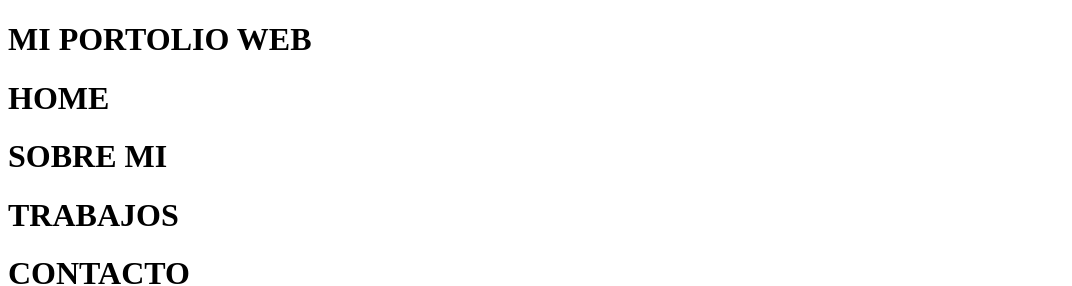
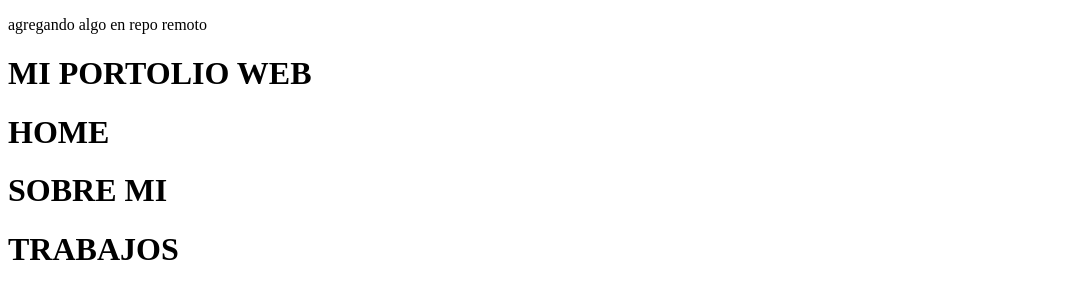
Before and after one commit to BrunoCamposChamia/PortFrontEnd, a plain HTML site: page index.html in a window 1280 px wide. Shown: the top 286 px of the page, without its empty margins (0-1072 px from the left). Drawn offline with Linux system fonts and the light colour scheme.

Commit message:
Update index.html

```diff
--- a/index.html
+++ b/index.html
@@ -7,6 +7,7 @@
         <link rel="stylesheet" href="https://maxcdn.bootstrapcdn.com/bootstrap/4.0.0/css/bootstrap.min.css" integrity="sha384-Gn5384xqQ1aoWXA+058RXPxPg6fy4IWvTNh0E263XmFcJlSAwiGgFAW/dAiS6JXm" crossorigin="anonymous"-->
     </head>
     <body>
+        <p>agregando algo en repo remoto<p/>
         <div class="container">
             <div>
                 <h1 align = "left">MI PORTOLIO WEB</h1>
```
